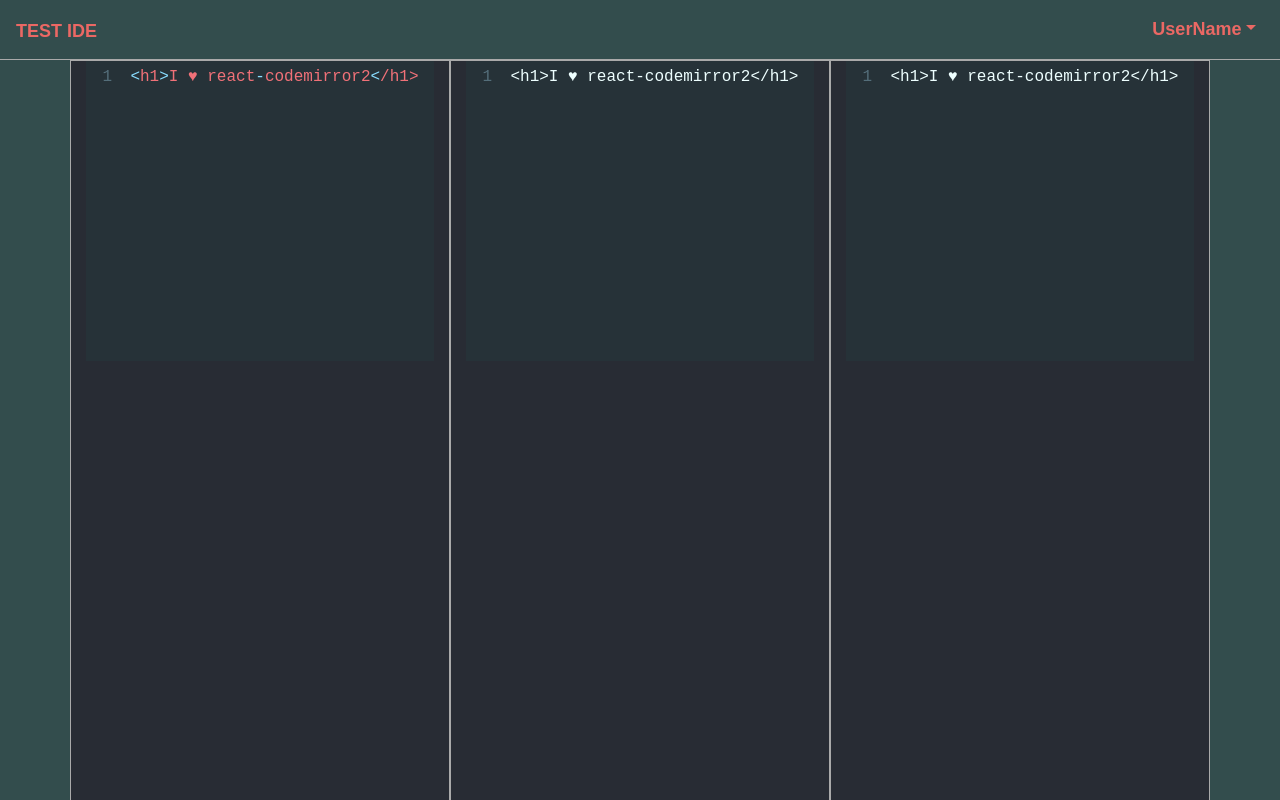
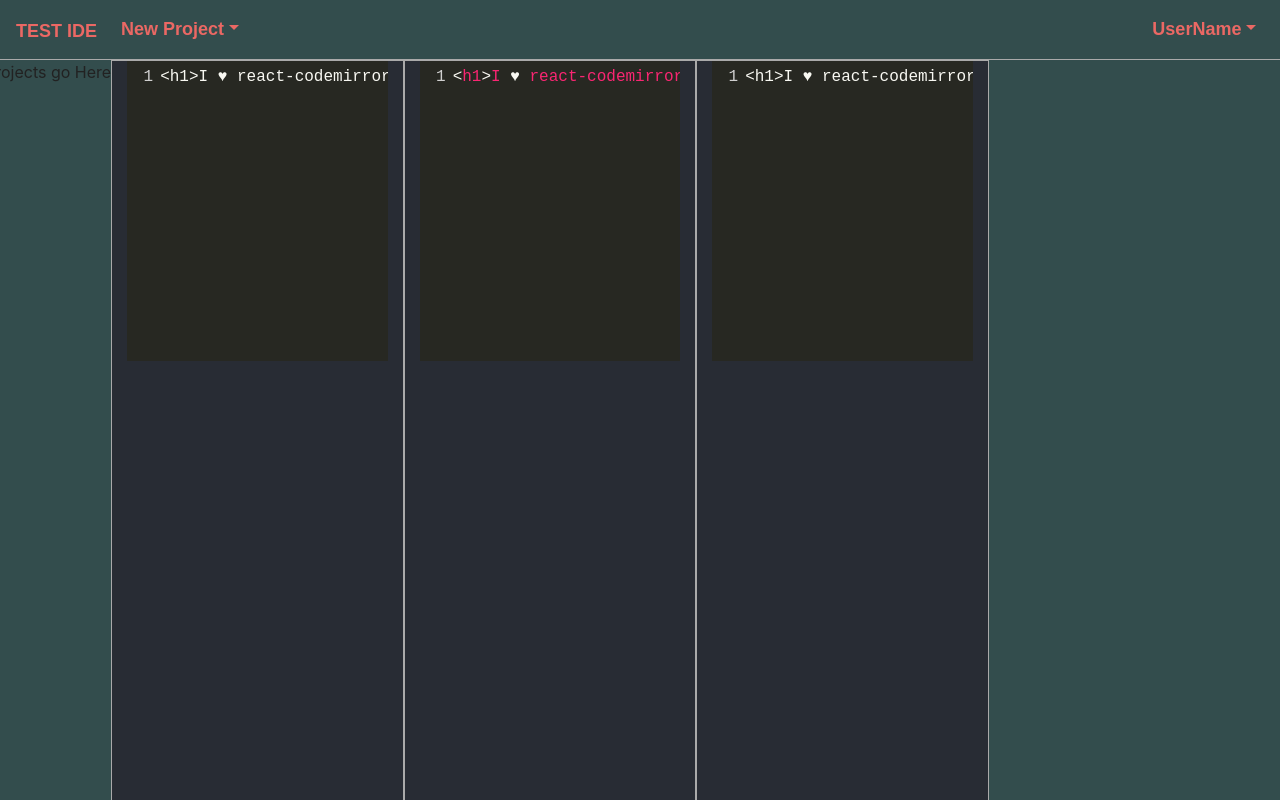
Before and after one commit to dunkeltron/p3-IDE, a React (Create React App) app in the folder client/: page /editor in a window 1280 px wide. Shown: the top 800 px of the page. Built offline with nearby package versions, Linux system fonts and the light colour scheme; a web font is replaced by a local one.

Commit message:
pushing progress before consolidating with recovery branch.

```diff
--- a/client/package.json
+++ b/client/package.json
@@ -7,6 +7,7 @@
     "react": "^16.7.0",
     "react-codemirror2": "^5.1.0",
     "react-dom": "^16.7.0",
+    "react-router-dom": "^4.3.1",
     "react-scripts": "2.1.3"
   },
   "scripts": {
--- a/client/src/App.css
+++ b/client/src/App.css
@@ -1,22 +1,4 @@
-.App {
-  text-align: center;
-}
 
-.App-logo {
-  animation: App-logo-spin infinite 20s linear;
-  height: 40vmin;
-}
-
-.App-header {
-  background-color: #282c34;
-  min-height: 100vh;
-  display: flex;
-  flex-direction: column;
-  align-items: center;
-  justify-content: center;
-  font-size: calc(10px + 2vmin);
-  color: white;
-}
 
 .App-link {
   color: #61dafb;
--- a/client/src/App.js
+++ b/client/src/App.js
@@ -1,20 +1,27 @@
 import React, { Component } from 'react';
 import logo from './logo.svg';
 import Nav from "./components/Nav";
-import EditorContainer from "./components/EditorContainer";
+import { BrowserRouter as Router, Route, Switch } from "react-router-dom";
+import EditorContainer from "./pages/EditorContainer";
+import LogIn from "./pages/LogIn";
+import NoMatch from "./pages/NoMatch";
 import './App.css';
 
 class App extends Component {
   render() {
     return (
+      <Router>
       <div className="App">
-        <Nav/>
 
-        <EditorContainer/>
-        <header className="App-header">
 
-        </header>
+        <Switch>
+          <Route exact path="/" component={LogIn}/>
+          <Route exact path="/editor" component={EditorContainer} />
+          {/* <Route exact path="/userAccount" component={Account} />*/}
+          <Route component={NoMatch} />
+        </Switch>
       </div>
+      </Router>
     );
   }
 }
--- a/client/src/components/Editor/index.js
+++ b/client/src/components/Editor/index.js
@@ -2,18 +2,20 @@ import React from "react";
 
 import{UnControlled as CodeMirror} from 'react-codemirror2';
 require('codemirror/lib/codemirror.css');
-require('codemirror/theme/material.css');
+require('codemirror/theme/monokai.css');
 require('codemirror/theme/neat.css');
 require('codemirror/mode/xml/xml.js');
 require('codemirror/mode/javascript/javascript.js');
+require('codemirror/mode/htmlmixed/htmlmixed');
+require('codemirror/mode/css/css.js');
 function Editor(props) {
   return (
-    <div className="col-md-4 border border-secondary editor">
+    <div className="col-md-3 border border-secondary editor">
         <CodeMirror
             value='<h1>I ♥ react-codemirror2</h1>'
             options={{
                 mode: props.lang,
-                theme: 'material',
+                theme: 'monokai',
                 lineNumbers: true
             }}
             onChange={(editor, data, value) => {
--- a/client/src/components/EditorContainer/index.js
+++ /dev/null
@@ -1,18 +0,0 @@
-import React from "react";
-import Editor from "../Editor";
-function EditorContainer() {
-    return (
-        <div className="container editor-container">
-            <div className = "row">
-            <Editor lang ="javascript"/>
-            <Editor lang ="css"/>
-            <Editor lang ="html"/>
-            </div>
-
-        </div>
-
-    );
-
-}
-
-export default EditorContainer
--- a/client/src/components/Nav/index.js
+++ b/client/src/components/Nav/index.js
@@ -4,9 +4,21 @@ function Nav() {
   return (
     <nav className="navbar navbar-expand-lg border-bottom border-secondary">
       <a className="navbar-brand" href="/">Test IDE</a>
-      <button className="navbar-toggler" type="button" data-toggle="collapse" data-target="#navbarSupportedContent" aria-controls="navbarSupportedContent" aria-expanded="false" aria-label="Toggle navigation">
-        <span className="navbar-toggler-icon"></span>
-      </button>
+      <ul className="navbar-nav ml-auto dropdown-menu-right">
+
+
+        <li className="nav-item   dropdown  ">
+          <a className="nav-link dropdown-toggle  " href="#" id="navbarDropdown" role="button" data-toggle="dropdown" aria-haspopup="true" aria-expanded="false">
+            New Project
+          </a>
+          <div className="dropdown-menu dropdown-menu-left" aria-labelledby="navbarDropdown">
+            <a className="dropdown-item" href="/api/comments/projectID">Comments</a>
+            <a className="dropdown-item" href="/api/settings/projectID">Settings</a>
+          </div>
+        </li>
+
+    </ul>
+
       <div className="collapse navbar-collapse" id="navbarSupportedContent">
       <ul className="navbar-nav ml-auto dropdown-menu-left">
 
@@ -16,7 +28,7 @@ function Nav() {
             UserName
           </a>
           <div className="dropdown-menu dropdown-menu-right" aria-labelledby="navbarDropdown">
-            <a className="dropdown-item" href="#">Account</a>
+            <a className="dropdown-item" href="/userAccount">Account</a>
             <a className="dropdown-item" href="#">Other Projects</a>
             <div className="dropdown-divider"></div>
             <a className="dropdown-item" href="#">Log Out</a>
--- /dev/null
+++ b/client/src/pages/EditorContainer.js
@@ -0,0 +1,28 @@
+import React, {Component} from "react";
+import Editor from "../components/Editor";
+import Nav from "../components/Nav";
+class EditorContainer extends Component {
+    render(){
+    return (
+        <div>
+            <Nav/>
+            <div className="container editor-container mx-0 px-0">
+                <div className = "row ">
+                    <div className = "projects-list">
+                    Projects go Here
+                    </div>
+                    <Editor lang ="javascript"/>
+                    <Editor lang ="css"/>
+                    <Editor lang ="html"/>
+                    <iframe title= " render-window"></iframe>
+                </div>
+
+            </div>
+        </div>
+
+    );
+    }
+
+}
+
+export default EditorContainer
--- /dev/null
+++ b/client/src/pages/LogIn.js
@@ -0,0 +1,38 @@
+
+import React, { Component } from "react";
+class LogIn extends Component {
+
+    handleSubmit = (event) => {
+        event.preventDefault();
+        window.location.href="/editor";
+    }
+    render(){
+    return (
+        <div class="container">
+        <div class="card card-container">
+           <img class="profile-img-card" src="//lh3.googleusercontent.com/-6V8xOA6M7BA/AAAAAAAAAAI/AAAAAAAAAAA/rzlHcD0KYwo/photo.jpg?sz=120" alt="" />
+            <img id="profile-img" class="profile-img-card" src="//ssl.gstatic.com/accounts/ui/avatar_2x.png" />
+            <p id="profile-name" class="profile-name-card"></p>
+            <form class="form-signin">
+                <span id="reauth-email" class="reauth-email"></span>
+                <input type="email" id="inputEmail" class="form-control" placeholder="Email address" required />
+                <input type="password" id="inputPassword" class="form-control" placeholder="Password" required/>
+                {/* <div id="remember" class="checkbox">
+                    <label>
+                        <input type="checkbox" value="remember-me"> Remember me</input>
+                    </label>
+                </div> */}
+                <button class="btn btn-lg btn-primary btn-block btn-signin"  href="/editor">Sign in</button>
+            </form>
+            <a href="/editor" class="forgot-password">
+                Forgot the password?
+            </a>
+         </div>{/*<!-- /card-container --> */}
+    </div>
+
+    );
+    }
+
+}
+
+export default LogIn;
--- /dev/null
+++ b/client/src/pages/NoMatch.js
@@ -0,0 +1,24 @@
+import React from "react";
+import { Col, Row, Container } from "../components/Grid";
+import Jumbotron from "../components/Jumbotron";
+
+function NoMatch() {
+  return (
+    <Container fluid>
+      <Row>
+        <Col size="md-12">
+          <Jumbotron>
+            <h1 className="text-center">404 Page Not Found</h1>
+            <h1 className="text-center">
+              <span role="img" aria-label="Face With Rolling Eyes Emoji">
+                🙄
+              </span>
+            </h1>
+          </Jumbotron>
+        </Col>
+      </Row>
+    </Container>
+  );
+}
+
+export default NoMatch;
```
Also changed, not shown: 2 other files (tests, documents, lock files or other folders).
